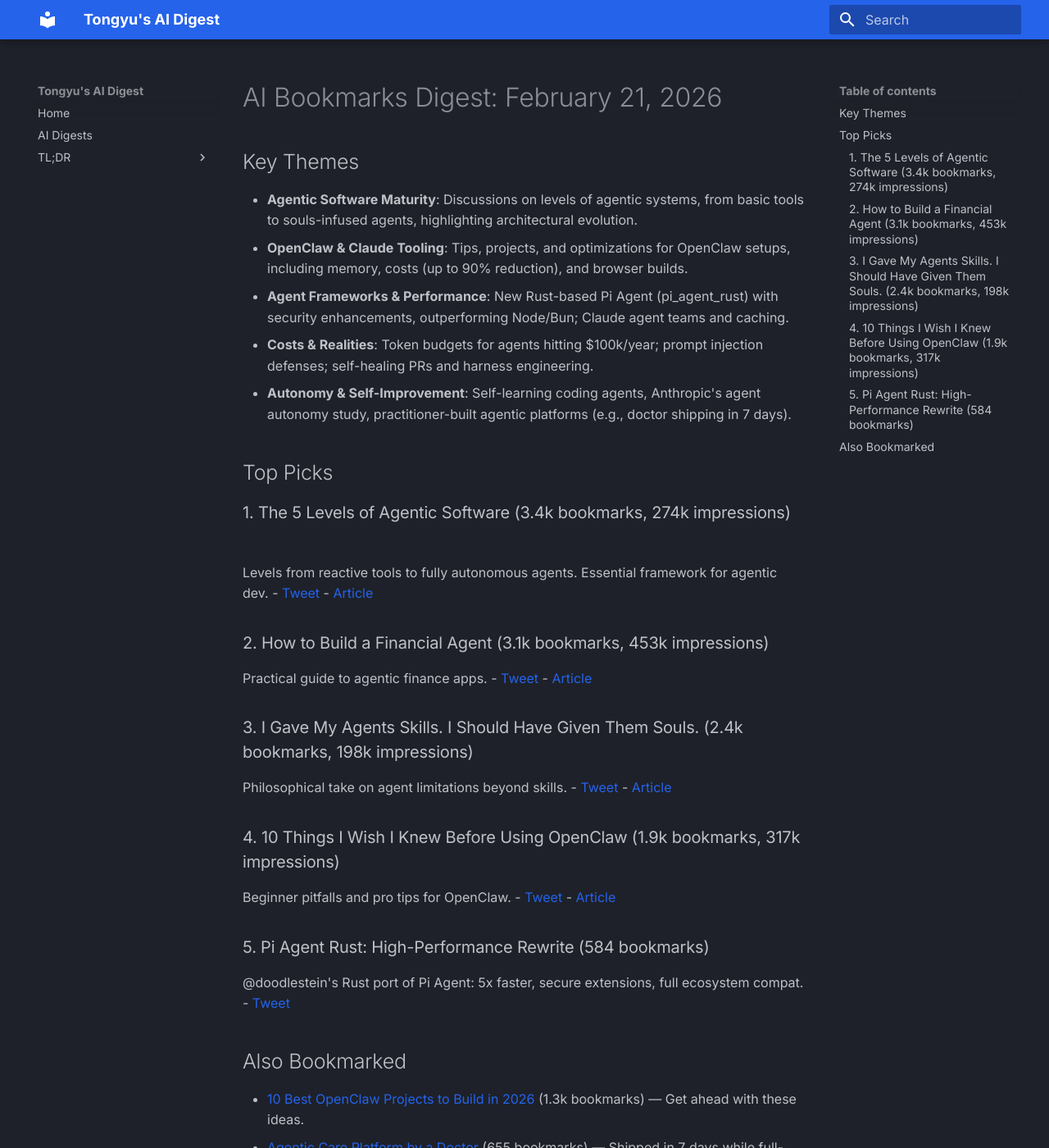
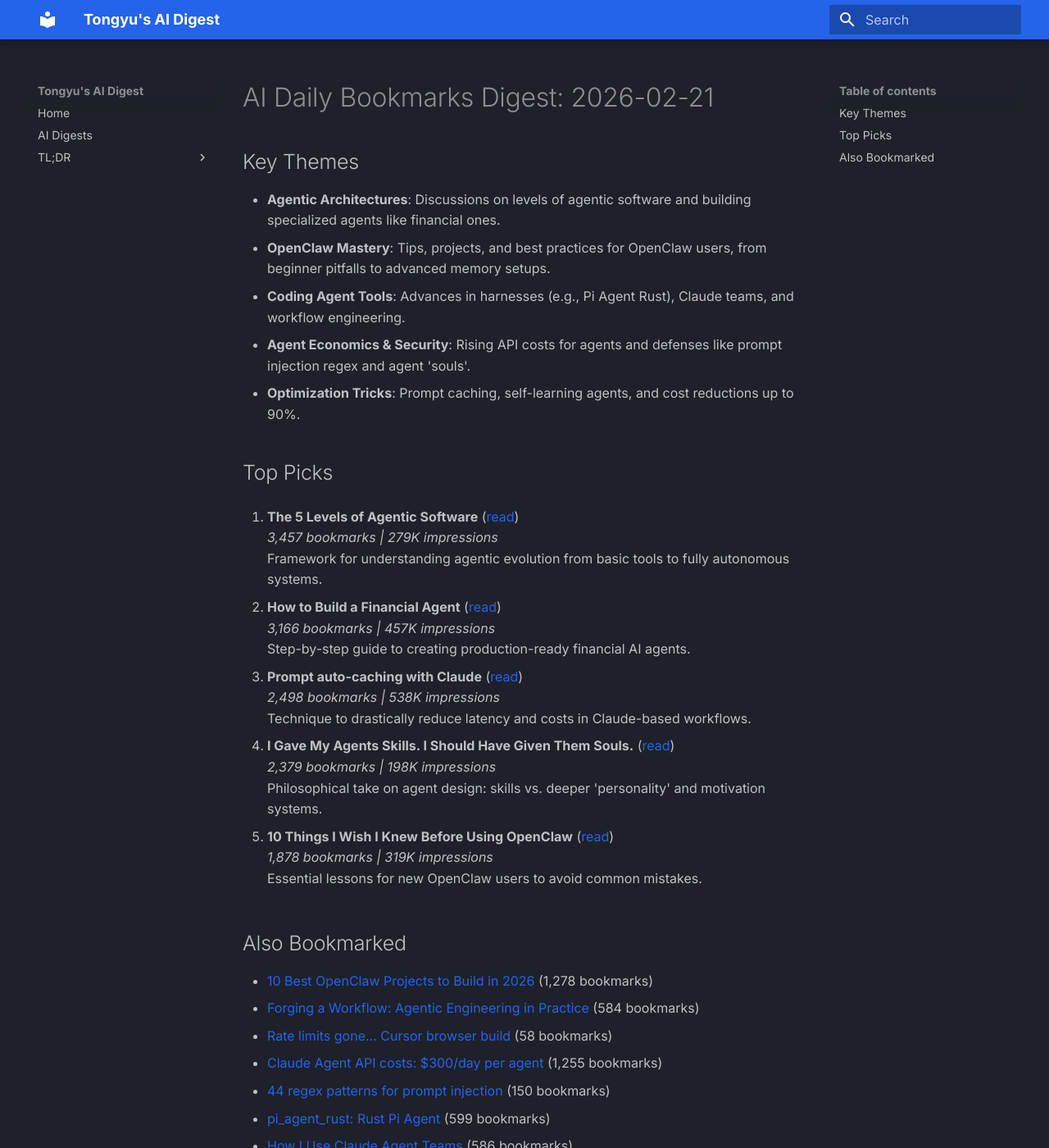
Before and after one commit to tongyuwang/ai-daily-digest, an MkDocs documentation site: the page built from docs/digests/2026-02-21.md, in a window 1280 px wide and 1400 px high. Shown: the whole window at 82% size. Built offline with MkDocs 1.6.1 and Material for MkDocs 9.7.7, drawn with Linux system fonts in a browser that asks for light colours; some of the changed text lies outside the part shown.

Commit message:
Add digest 2026-02-21

```diff
--- a/docs/digests/2026-02-21.md
+++ b/docs/digests/2026-02-21.md
@@ -1,49 +1,43 @@
-# AI Bookmarks Digest: February 21, 2026
+# AI Daily Bookmarks Digest: 2026-02-21
 
 ## Key Themes
-- **Agentic Software Maturity**: Discussions on levels of agentic systems, from basic tools to souls-infused agents, highlighting architectural evolution.
-- **OpenClaw & Claude Tooling**: Tips, projects, and optimizations for OpenClaw setups, including memory, costs (up to 90% reduction), and browser builds.
-- **Agent Frameworks & Performance**: New Rust-based Pi Agent (pi_agent_rust) with security enhancements, outperforming Node/Bun; Claude agent teams and caching.
-- **Costs & Realities**: Token budgets for agents hitting $100k/year; prompt injection defenses; self-healing PRs and harness engineering.
-- **Autonomy & Self-Improvement**: Self-learning coding agents, Anthropic's agent autonomy study, practitioner-built agentic platforms (e.g., doctor shipping in 7 days).
+- **Agentic Architectures**: Discussions on levels of agentic software and building specialized agents like financial ones.
+- **OpenClaw Mastery**: Tips, projects, and best practices for OpenClaw users, from beginner pitfalls to advanced memory setups.
+- **Coding Agent Tools**: Advances in harnesses (e.g., Pi Agent Rust), Claude teams, and workflow engineering.
+- **Agent Economics & Security**: Rising API costs for agents and defenses like prompt injection regex and agent 'souls'.
+- **Optimization Tricks**: Prompt caching, self-learning agents, and cost reductions up to 90%.
 
 ## Top Picks
 
-### 1. The 5 Levels of Agentic Software (3.4k bookmarks, 274k impressions)
-Levels from reactive tools to fully autonomous agents. Essential framework for agentic dev.
-- [Tweet](https://x.com/i/status/2024885969250394191)
-- [Article](https://x.com/i/article/2024868593238757376)
+1. **The 5 Levels of Agentic Software** ([read](https://x.com/i/article/2024868593238757376))
+   *3,457 bookmarks | 279K impressions*
+   Framework for understanding agentic evolution from basic tools to fully autonomous systems.
 
-### 2. How to Build a Financial Agent (3.1k bookmarks, 453k impressions)
-Practical guide to agentic finance apps.
-- [Tweet](https://x.com/i/status/2024602489929003400)
-- [Article](https://x.com/i/article/2011779830157557760)
+2. **How to Build a Financial Agent** ([read](https://x.com/i/article/2011779830157557760))
+   *3,166 bookmarks | 457K impressions*
+   Step-by-step guide to creating production-ready financial AI agents.
 
-### 3. I Gave My Agents Skills. I Should Have Given Them Souls. (2.4k bookmarks, 198k impressions)
-Philosophical take on agent limitations beyond skills.
-- [Tweet](https://x.com/i/status/2024155081281560700)
-- [Article](https://x.com/i/article/2024138968250347520)
+3. **Prompt auto-caching with Claude** ([read](https://x.com/i/article/2024515623544639493))
+   *2,498 bookmarks | 538K impressions*
+   Technique to drastically reduce latency and costs in Claude-based workflows.
 
-### 4. 10 Things I Wish I Knew Before Using OpenClaw (1.9k bookmarks, 317k impressions)
-Beginner pitfalls and pro tips for OpenClaw.
-- [Tweet](https://x.com/i/status/2024682444335497220)
-- [Article](https://x.com/i/article/2024629631710560256)
+4. **I Gave My Agents Skills. I Should Have Given Them Souls.** ([read](https://x.com/i/article/2024138968250347520))
+   *2,379 bookmarks | 198K impressions*
+   Philosophical take on agent design: skills vs. deeper 'personality' and motivation systems.
 
-### 5. Pi Agent Rust: High-Performance Rewrite (584 bookmarks)
-@doodlestein's Rust port of Pi Agent: 5x faster, secure extensions, full ecosystem compat.
-- [Tweet](https://x.com/i/status/2024526138102435934)
+5. **10 Things I Wish I Knew Before Using OpenClaw** ([read](https://x.com/i/article/2024629631710560256))
+   *1,878 bookmarks | 319K impressions*
+   Essential lessons for new OpenClaw users to avoid common mistakes.
 
 ## Also Bookmarked
-- [10 Best OpenClaw Projects to Build in 2026](https://x.com/i/status/2024823179391492169) (1.3k bookmarks) — Get ahead with these ideas.
-- [Agentic Care Platform by a Doctor](https://x.com/i/status/2024876700023279807) (655 bookmarks) — Shipped in 7 days while full-time.
-- [Claude Agent Teams](https://x.com/i/status/2024515104969281785) (586 bookmarks).
-- [Prompt Auto-Caching with Claude](https://x.com/i/status/2024573404888911886) (2.5k bookmarks).
-- [Towards Self-Learning Coding Agents](https://x.com/i/status/2024535665333956960) (1.6k bookmarks).
-- [Anthropic’s AI Agent Autonomy Study](https://x.com/i/status/2024248219069554987).
-- [OpenClaw: Skills Beat Agents](https://x.com/i/status/2024251460553199935) (3.3k bookmarks).
-- [Codex Subagents Deep Dive](https://x.com/i/status/2014521564864110669) (581 bookmarks).
-- [Reduce OpenClaw Costs 90%](https://x.com/i/status/2023362295166873743) (8.2k bookmarks).
-- [Dario Amodei Podcast](https://x.com/i/status/2023404171643519417).
-- [44 Regex for Prompt Injection](https://x.com/i/status/2024870857609216151).
-- [Claude Costs Discussion](https://x.com/i/status/2024837944880906608) (1.3k bookmarks).
-- More: Harness engineering, memory for agents, SkillsBench, etc.
+- [10 Best OpenClaw Projects to Build in 2026](https://x.com/i/article/2024820587592630272) (1,278 bookmarks)
+- [Forging a Workflow: Agentic Engineering in Practice](https://mgratzer.com/posts/forging-a-workflow/) (584 bookmarks)
+- [Rate limits gone... Cursor browser build](https://x.com/LLMJunky/status/2024861169111220627) (58 bookmarks)
+- [Claude Agent API costs: $300/day per agent](https://x.com/HedgieMarkets/status/2024837944880906608) (1,255 bookmarks)
+- [44 regex patterns for prompt injection](https://x.com/badlogicgames/status/2024870857609216151) (150 bookmarks)
+- [pi_agent_rust: Rust Pi Agent](https://github.com/Dicklesworthstone/pi_agent_rust) (599 bookmarks)
+- [How I Use Claude Agent Teams](https://oikon48.dev/en/blog/claude-agent-teams/) (586 bookmarks)
+- [Towards self-learning coding agents](https://x.com/i/article/2024487497510612992) (1,553 bookmarks)
+- [Rust Pi Agent announcement](https://x.com/doodlestein/status/2024526138102435934)
+
+[Full digest online](https://tongyuwang.github.io/ai-daily-digest/digests/2026-02-21/)
```
